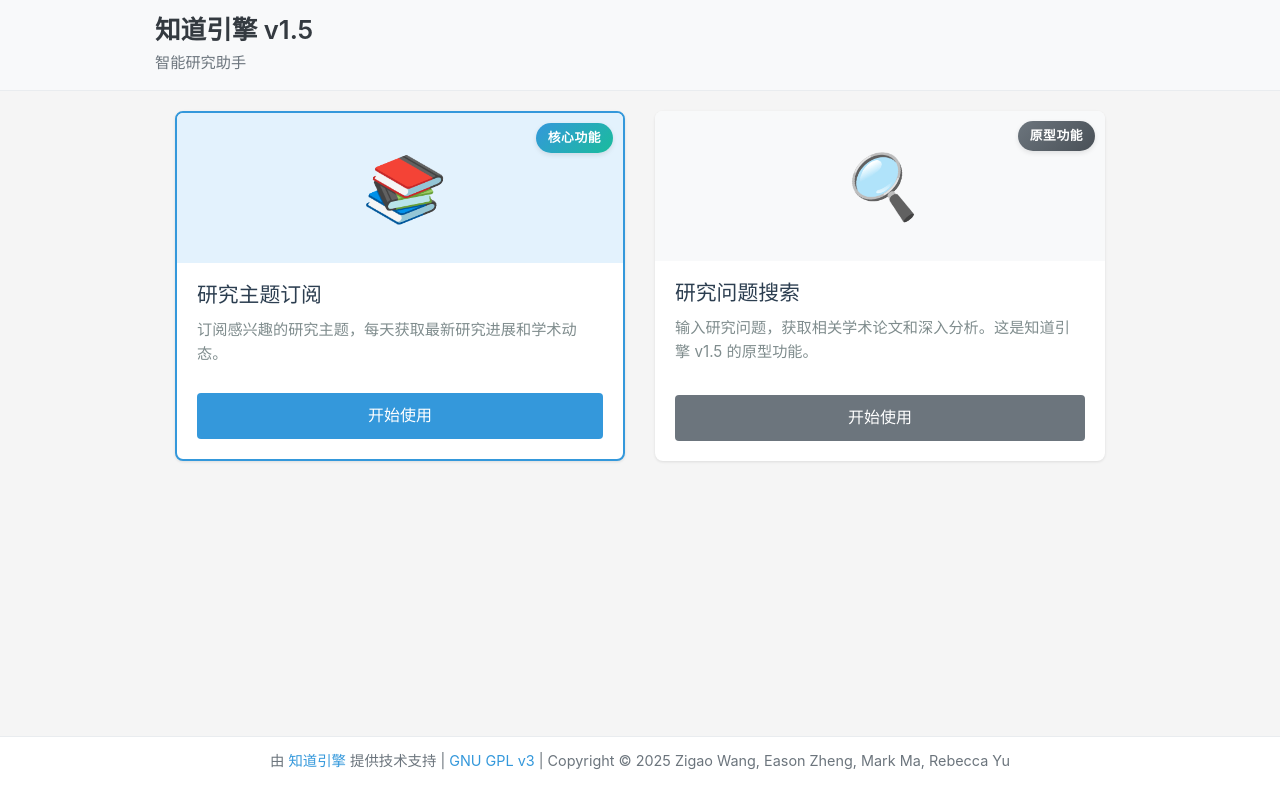
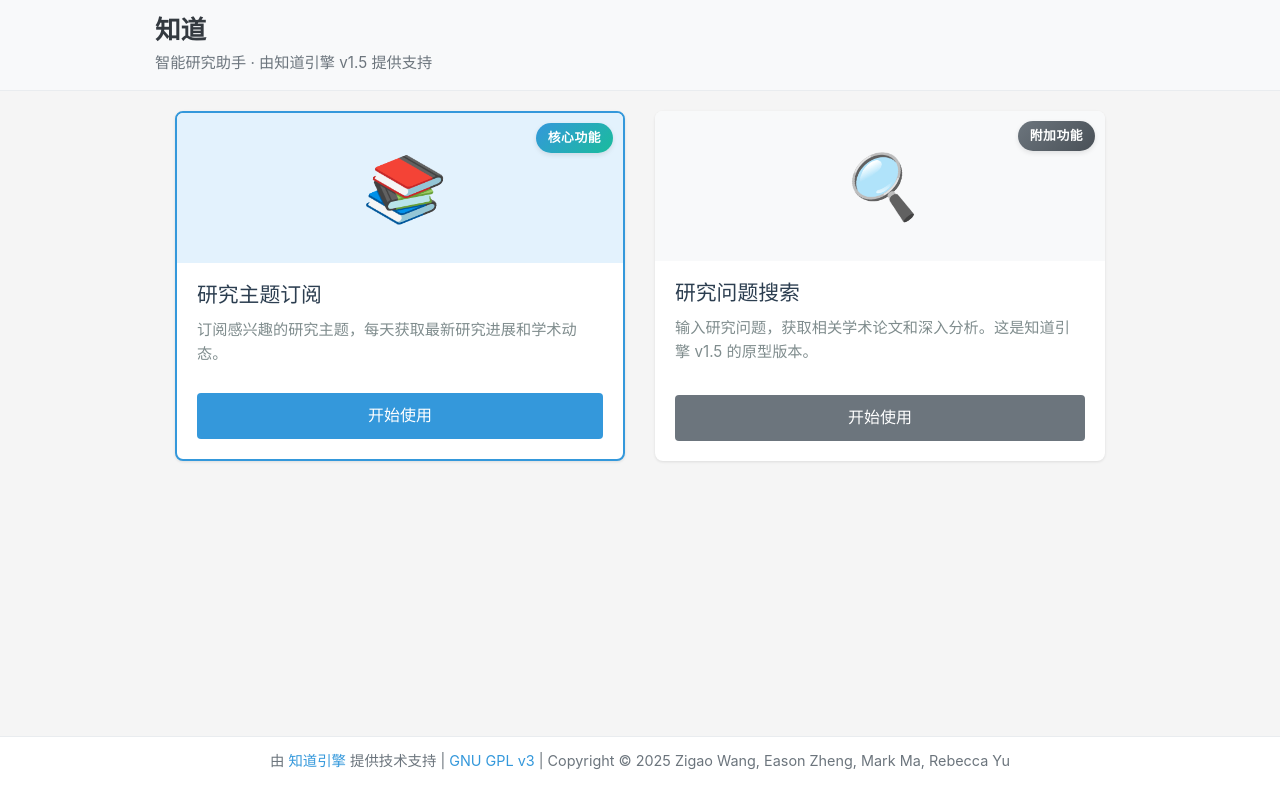
Before and after one commit to ZigaoWang/ai-search, a website: page public/index.html in a window 1280 px wide. Drawn offline with nearby package versions, Linux system fonts and the light colour scheme.

Commit message:
refractor: change name to Zhidao instead of Zhidao engine

```diff
--- a/public/index.html
+++ b/public/index.html
@@ -3,7 +3,7 @@
 <head>
   <meta charset="UTF-8">
   <meta name="viewport" content="width=device-width, initial-scale=1.0">
-  <title>知道引擎 v1.5</title>
+  <title>知道</title>
   <link href="https://cdn.jsdelivr.net/npm/bootstrap@5.3.0-alpha1/dist/css/bootstrap.min.css" rel="stylesheet">
   <link rel="stylesheet" href="https://cdn.jsdelivr.net/npm/bootstrap-icons@1.10.0/font/bootstrap-icons.css">
   <style>
@@ -199,8 +199,8 @@
   <div class="main-content">
     <header class="header">
       <div class="container">
-        <h1>知道引擎 v1.5</h1>
-        <p>智能研究助手</p>
+        <h1>知道</h1>
+        <p>智能研究助手 · 由知道引擎 v1.5 提供支持</p>
       </div>
     </header>
 
@@ -223,14 +223,14 @@
 
         <!-- 次要功能 -->
         <div class="feature-card">
-          <div class="feature-badge prototype">原型功能</div>
+          <div class="feature-badge prototype">附加功能</div>
           <div class="feature-img">
             <i>🔍</i>
           </div>
           <div class="feature-content">
             <h3 class="feature-title">研究问题搜索</h3>
             <p class="feature-description">
-              输入研究问题，获取相关学术论文和深入分析。这是知道引擎 v1.5 的原型功能。
+              输入研究问题，获取相关学术论文和深入分析。这是知道引擎 v1.5 的原型版本。
             </p>
             <a href="demo-client.html"><button class="feature-button">开始使用</button></a>
           </div>
```
Also changed, not shown: public/subscription.html (+2 -2 lines).
